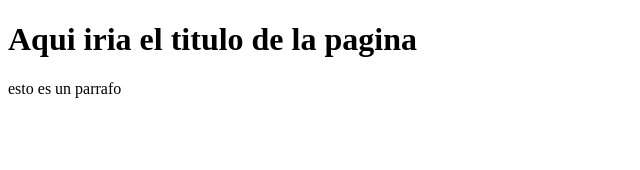
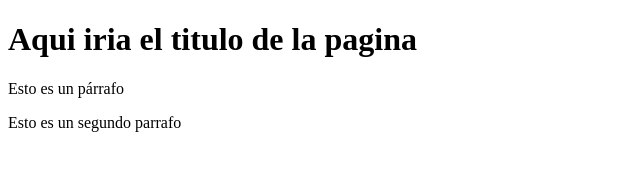
Before and after one commit to thranduyl/Proyecto-web-empresa-c, a plain HTML site: page index.html in a window 1280 px wide. Shown: the whole page, without its empty margins (0-640 px from the left). Drawn offline with Linux system fonts and the light colour scheme.

Commit message:
Otro parrafo añadido

```diff
--- a/index.html
+++ b/index.html
@@ -7,6 +7,7 @@
 </head>
 <body>
     <h1>Aqui iria el titulo de la pagina</h1>
-    <p>esto es un parrafo </p>
+    <p>Esto es un párrafo </p>
+    <p>Esto es un segundo parrafo </p>
 </body>
 </html>
```
